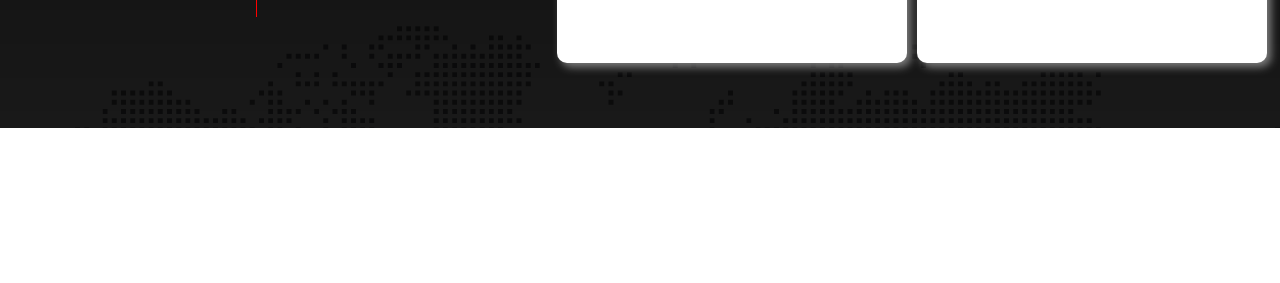
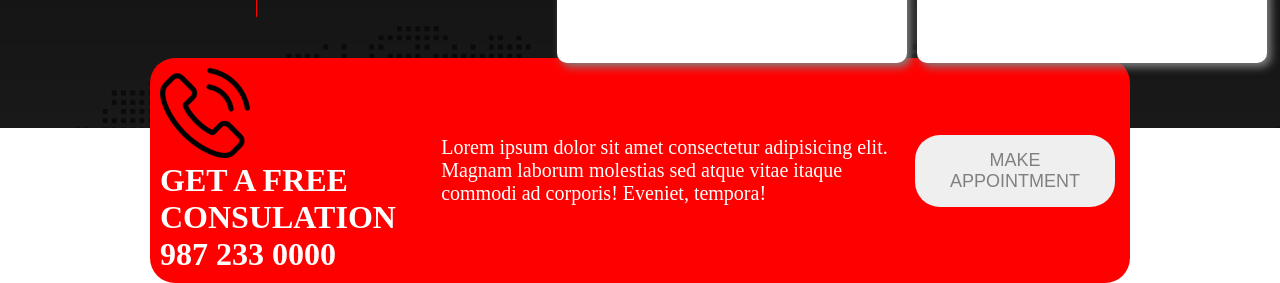
Before and after one commit to MridulProgrammer/digital-agency-practice, a plain HTML site: page index.html in a window 1280 px wide. Shown: the part 1601-1884 px from the top of the page. Before the commit the page ends 1729 px from the top, so only its background shows below. Drawn offline with Linux system fonts and the light colour scheme.

Commit message:
almost done but some task

```diff
--- a/index.html
+++ b/index.html
@@ -106,5 +106,23 @@
         </div>
     </div>
 
+    <div class="appointment-section">
+        <div class="phone-call">
+            <img src="asset/icons/phone-call.png" alt="" class="call-icons">
+
+            <h1>GET A FREE CONSULATION
+                <br>
+                987 233 0000
+            </h1>
+        </div>
+        <div class="app-description">
+            <p class="app-description-font">Lorem ipsum dolor sit amet consectetur adipisicing elit. Magnam laborum molestias sed atque vitae itaque commodi ad corporis! Eveniet, tempora!</p>
+        </div>
+
+        <div>
+            <button class="btn service-btn">MAKE APPOINTMENT</button>
+        </div>
+    </div>
+
 </body>
 </html>
--- a/stylesheet/style.css
+++ b/stylesheet/style.css
@@ -149,3 +149,28 @@ body{
 .service-left-container{
     width: 35%;
 }
+
+.call-icons{
+    width: 90px;
+}
+
+.appointment-section{
+    display: flex;
+    justify-content: center;
+    align-items: center;
+    width: 75%;
+    background-color: red;
+    padding: 10px;
+    color: white;
+    margin: auto;
+    border-radius: 25px;
+    margin-top: -70px;
+
+}
+
+.app-description{
+    width: 75%;
+}
+.app-description-font{
+    font-size: 20px;
+}
```
